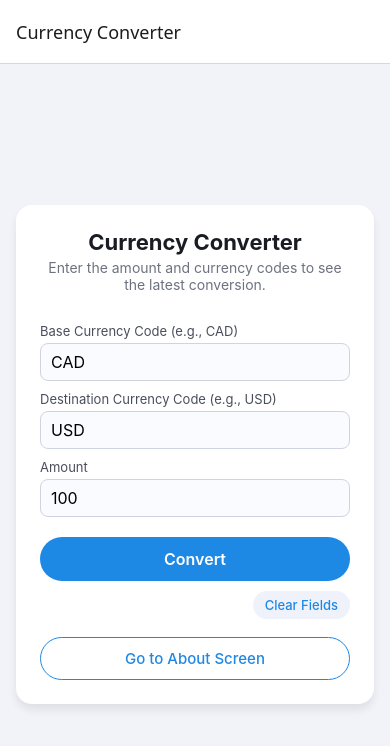
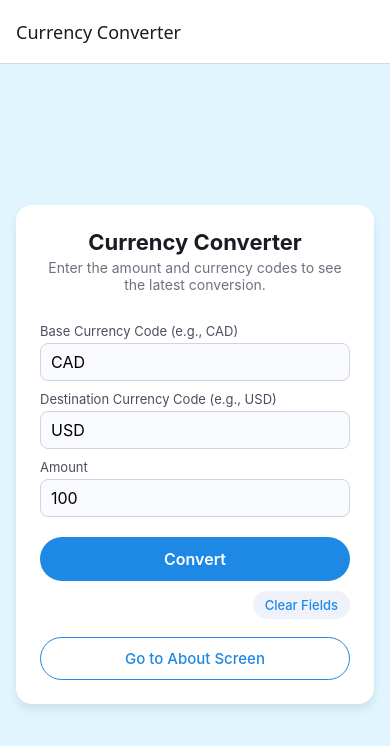
Before and after one commit to Shaheerios/101396295_COMP3074_Assignment2, a React Native app: screen / in a window 390 px wide. Shown: the top 746 px of the page. Built offline with nearby package versions, Linux system fonts and the light colour scheme.

Commit message:
Updated screen background to sky blue (UI improvement)

```diff
--- a/App.tsx
+++ b/App.tsx
@@ -454,7 +454,7 @@ export default function App() {
 const styles = StyleSheet.create({
   screen: {
     flex: 1,
-    backgroundColor: '#F1F3F8',
+    backgroundColor: '#E1F5FE',
   },
   scrollContent: {
     flexGrow: 1,
```
